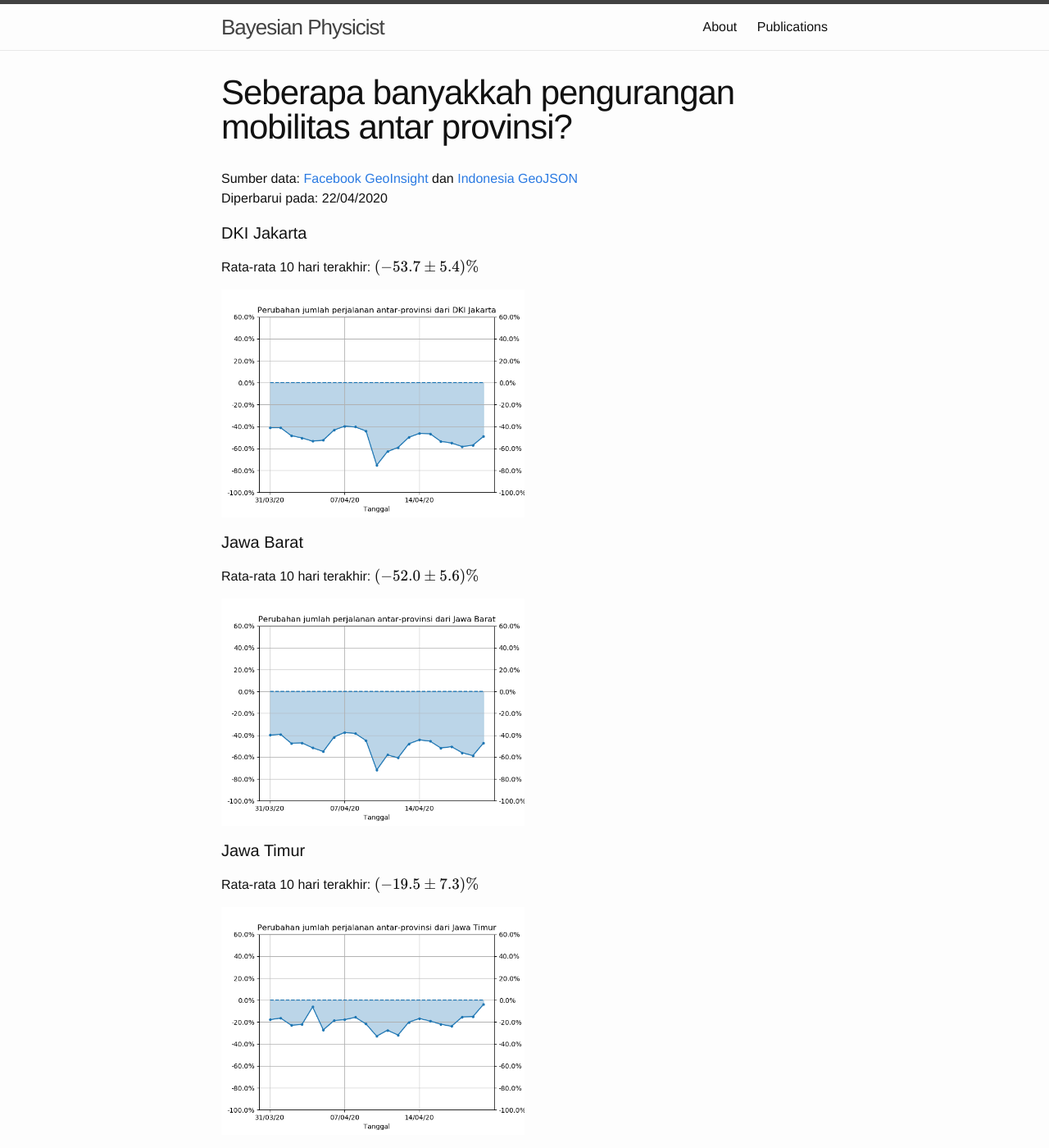
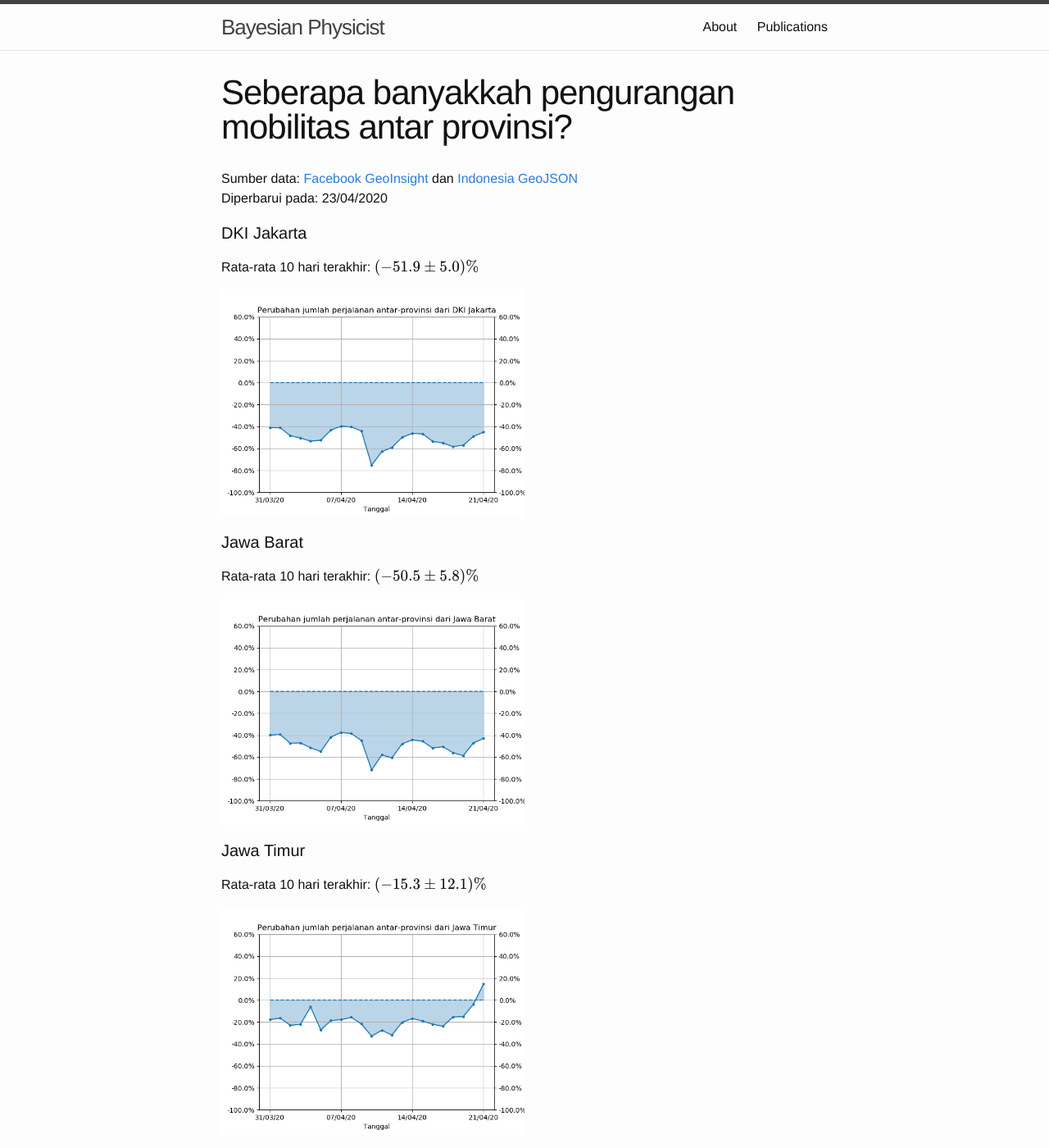
Before and after one commit to mfkasim1/mfkasim1.github.io, a Jekyll site: the page built from idcovid19-mobility.md, in a window 1280 px wide and 1400 px high. Shown: the whole window at 82% size. Built offline with Jekyll 4.4.1, drawn with Linux system fonts in a browser that asks for light colours; formulas are drawn with MathJax 3; some of the changed text lies outside the part shown.

Commit message:
Daily update

```diff
--- a/idcovid19-mobility.md
+++ b/idcovid19-mobility.md
@@ -6,34 +6,34 @@ permalink: /idcovid19-mobility/
 ---
 
 Sumber data: [Facebook GeoInsight](https://www.facebook.com/geoinsights-portal/) dan [Indonesia GeoJSON](https://github.com/superpikar/indonesia-geojson) <br/>
-Diperbarui pada: 22/04/2020<br/>
+Diperbarui pada: 23/04/2020<br/>
 
 #### DKI Jakarta
 
-Rata-rata 10 hari terakhir: \\(\left(-53.7\pm 5.4\right)\%\\)
+Rata-rata 10 hari terakhir: \\(\left(-51.9\pm 5.0\right)\%\\)
 
 <img title="DKI Jakarta" src="{{ site.baseurl }}/assets/idcovid19-mobility/antar-provinsi_dari_dki_jakarta.png" width="50%"/>
 
 #### Jawa Barat
 
-Rata-rata 10 hari terakhir: \\(\left(-52.0\pm 5.6\right)\%\\)
+Rata-rata 10 hari terakhir: \\(\left(-50.5\pm 5.8\right)\%\\)
 
 <img title="Jawa Barat" src="{{ site.baseurl }}/assets/idcovid19-mobility/antar-provinsi_dari_jawa_barat.png" width="50%"/>
 
 #### Jawa Timur
 
-Rata-rata 10 hari terakhir: \\(\left(-19.5\pm 7.3\right)\%\\)
+Rata-rata 10 hari terakhir: \\(\left(-15.3\pm 12.1\right)\%\\)
 
 <img title="Jawa Timur" src="{{ site.baseurl }}/assets/idcovid19-mobility/antar-provinsi_dari_jawa_timur.png" width="50%"/>
 
 #### Sulawesi Selatan
 
-Rata-rata 10 hari terakhir: \\(\left(-44.3\pm 10.0\right)\%\\)
+Rata-rata 10 hari terakhir: \\(\left(-44.5\pm 9.8\right)\%\\)
 
 <img title="Sulawesi Selatan" src="{{ site.baseurl }}/assets/idcovid19-mobility/antar-provinsi_dari_sulawesi_selatan.png" width="50%"/>
 
 #### Jawa Tengah
 
-Rata-rata 10 hari terakhir: \\(\left(-33.6\pm 7.7\right)\%\\)
+Rata-rata 10 hari terakhir: \\(\left(-32.0\pm 7.7\right)\%\\)
 
 <img title="Jawa Tengah" src="{{ site.baseurl }}/assets/idcovid19-mobility/antar-provinsi_dari_jawa_tengah.png" width="50%"/>
```
Also changed, not shown: assets/idcovid19-mobility/antar-provinsi_dari_dki_jakarta.png, assets/idcovid19-mobility/antar-provinsi_dari_jawa_barat.png, assets/idcovid19-mobility/antar-provinsi_dari_jawa_tengah.png, assets/idcovid19-mobility/antar-provinsi_dari_jawa_timur.png, assets/idcovid19-mobility/antar-provinsi_dari_sulawesi_selatan.png.
